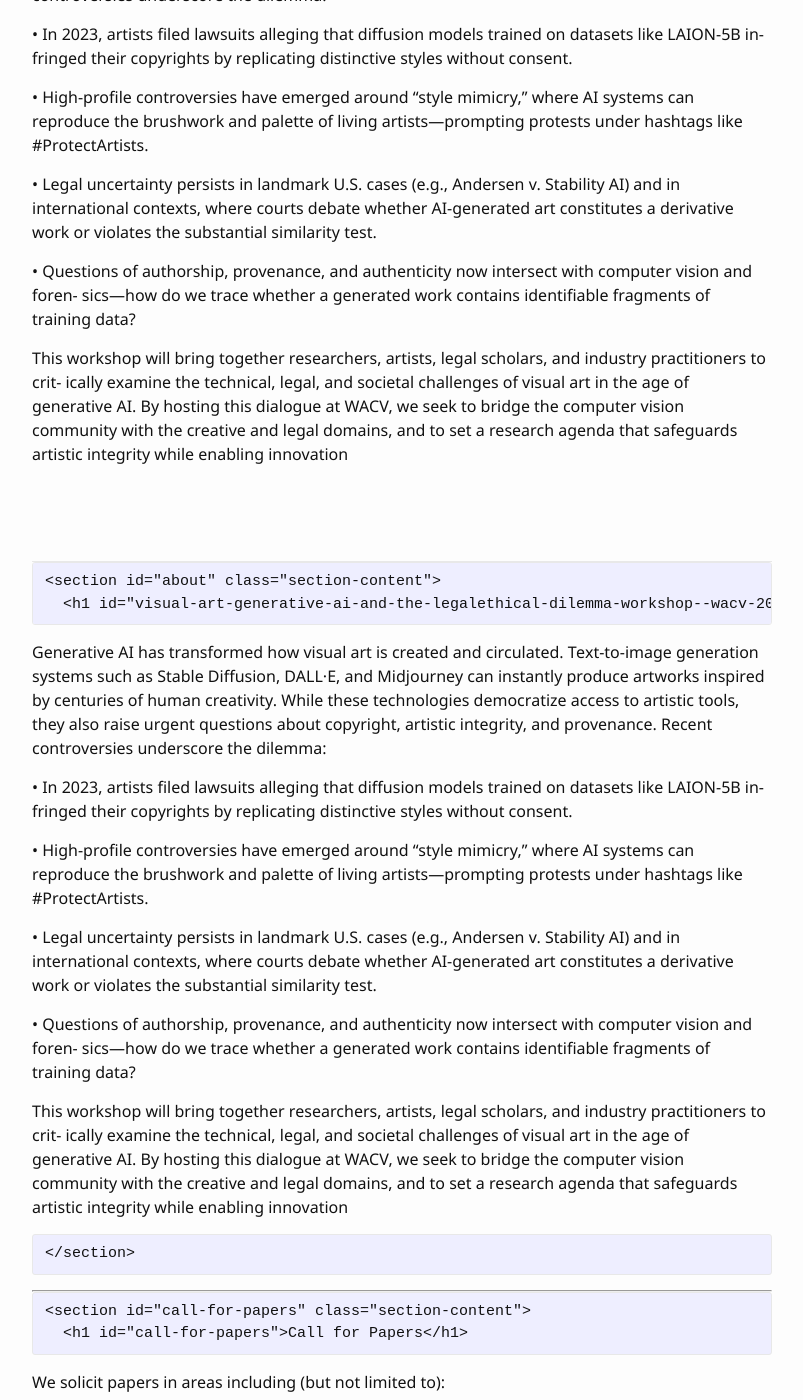
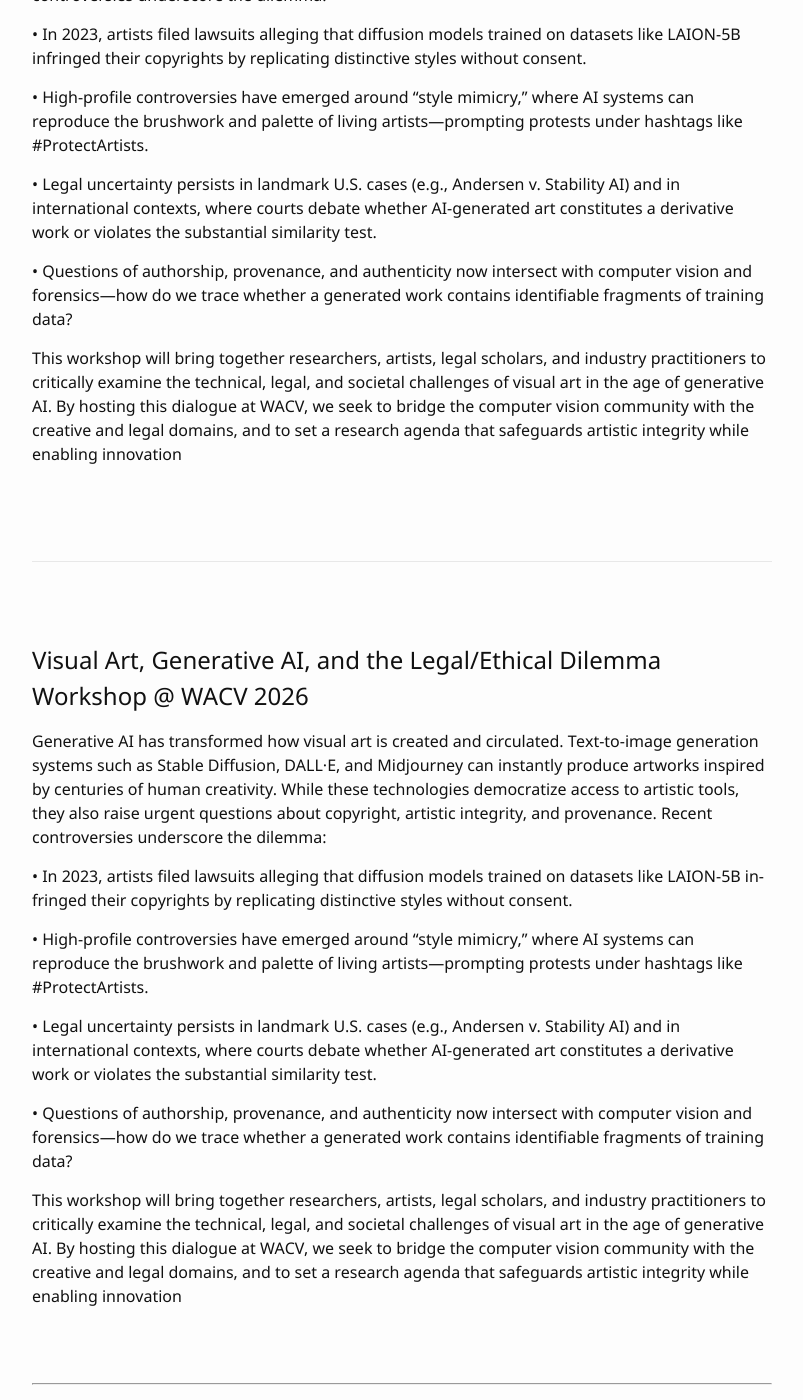
Before and after one commit to aparnabharati/valed-workshop-2026, a Jekyll site: the page built from index.md, in a window 1280 px wide and 1400 px high, scrolled down 804 px. Shown: the whole window, without its empty margins (238-1041 px from the left). Built offline with Jekyll 4.4.1, drawn with Linux system fonts in a browser that asks for light colours; some of the changed text lies outside the part shown.

Commit message:
update main page

```diff
--- a/0-prep.md
+++ b/0-prep.md
@@ -20,10 +20,6 @@
 contexts, where courts debate whether AI-generated art constitutes a derivative work or violates the
 substantial similarity test.
 
-• Questions of authorship, provenance, and authenticity now intersect with computer vision and foren-
-sics—how do we trace whether a generated work contains identifiable fragments of training data?
+• Questions of authorship, provenance, and authenticity now intersect with computer vision and forensics—how do we trace whether a generated work contains identifiable fragments of training data?
 
-This workshop will bring together researchers, artists, legal scholars, and industry practitioners to crit-
-ically examine the technical, legal, and societal challenges of visual art in the age of generative AI. By
-hosting this dialogue at WACV, we seek to bridge the computer vision community with the creative and
-legal domains, and to set a research agenda that safeguards artistic integrity while enabling innovation
+This workshop will bring together researchers, artists, legal scholars, and industry practitioners to critically examine the technical, legal, and societal challenges of visual art in the age of generative AI. By hosting this dialogue at WACV, we seek to bridge the computer vision community with the creative and legal domains, and to set a research agenda that safeguards artistic integrity while enabling innovation
--- a/_includes/page-section.html
+++ b/_includes/page-section.html
@@ -9,8 +9,8 @@
 {% for p in site.pages %}
   {% assign page_name = p.path | split: "/" | last %}
   {% if page_name == page_file %}
-    <section id="{{ section_id }}" class="section-content">
-      {{ p.content }}
-    </section>
+<section id="{{ section_id }}" class="section-content">
+{{ p.content }}
+</section>
   {% endif %}
 {% endfor %}
--- a/index.md
+++ b/index.md
@@ -10,37 +10,41 @@
 
 Generative AI has transformed how visual art is created and circulated. Text-to-image generation systems such as Stable Diffusion, DALL·E, and Midjourney can instantly produce artworks inspired by centuries of human creativity. While these technologies democratize access to artistic tools, they also raise urgent questions about copyright, artistic integrity, and provenance. Recent controversies underscore the dilemma:
 
-• In 2023, artists filed lawsuits alleging that diffusion models trained on datasets like LAION-5B in- fringed their copyrights by replicating distinctive styles without consent.
+• In 2023, artists filed lawsuits alleging that diffusion models trained on datasets like LAION-5B infringed their copyrights by replicating distinctive styles without consent.
 
 • High-profile controversies have emerged around “style mimicry,” where AI systems can reproduce the brushwork and palette of living artists—prompting protests under hashtags like #ProtectArtists.
 
 • Legal uncertainty persists in landmark U.S. cases (e.g., Andersen v. Stability AI) and in international contexts, where courts debate whether AI-generated art constitutes a derivative work or violates the substantial similarity test.
 
-• Questions of authorship, provenance, and authenticity now intersect with computer vision and foren- sics—how do we trace whether a generated work contains identifiable fragments of training data?
+• Questions of authorship, provenance, and authenticity now intersect with computer vision and forensics—how do we trace whether a generated work contains identifiable fragments of training data?
 
-This workshop will bring together researchers, artists, legal scholars, and industry practitioners to crit- ically examine the technical, legal, and societal challenges of visual art in the age of generative AI. By hosting this dialogue at WACV, we seek to bridge the computer vision community with the creative and legal domains, and to set a research agenda that safeguards artistic integrity while enabling innovation
+This workshop will bring together researchers, artists, legal scholars, and industry practitioners to critically examine the technical, legal, and societal challenges of visual art in the age of generative AI. By hosting this dialogue at WACV, we seek to bridge the computer vision community with the creative and legal domains, and to set a research agenda that safeguards artistic integrity while enabling innovation
 
 </section>
 
 ---
 
-<!-- Include About section -->
+<div markdown="0">
 {% include page-section.html file="0-prep.md" id="about" %}
+</div>
 
 ---
 
-<!-- Include Call for Papers section -->
+<div markdown="0">
 {% include page-section.html file="1-intro.md" id="call-for-papers" %}
+</div>
 
 ---
 
-<!-- Include Program section -->
+<div markdown="0">
 {% include page-section.html file="3-lesson.md" id="program" %}
+</div>
 
 ---
 
-<!-- Include Organizers section -->
+<div markdown="0">
 {% include page-section.html file="4-resources.md" id="organizers" %}
+</div>
 
 ---
 
```
